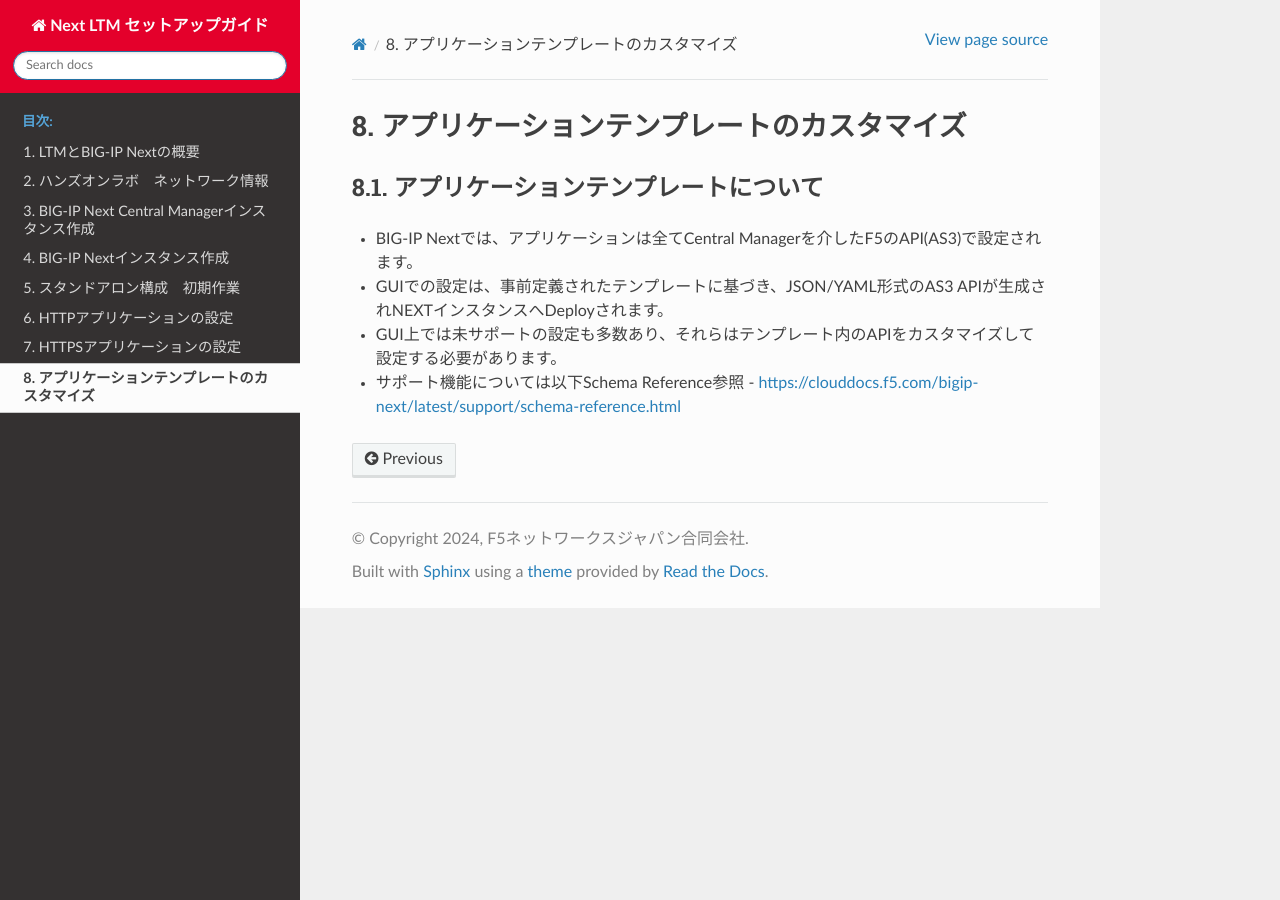
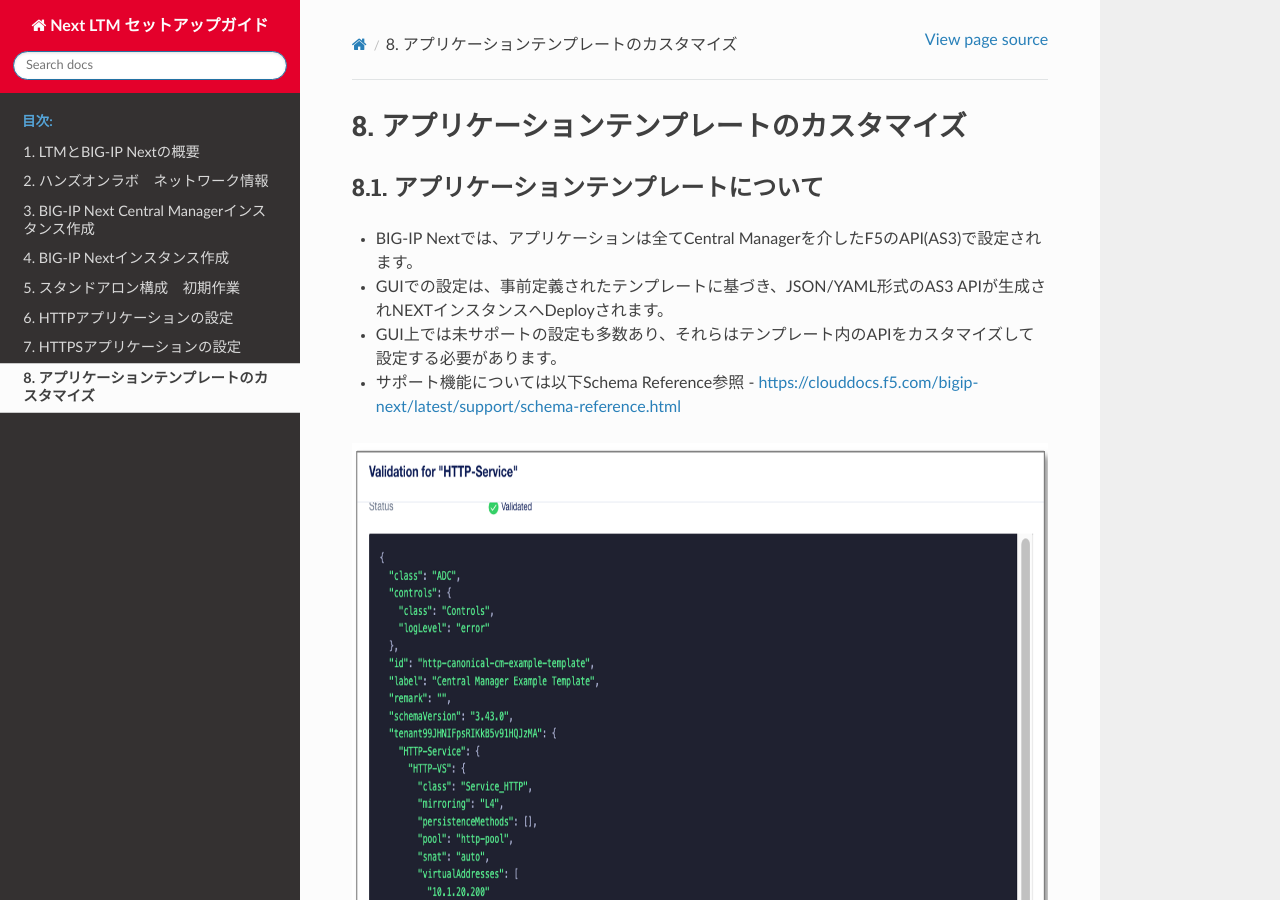
Before and after one commit to BeF5/f5j-easy-setup-next-ltm, a Sphinx documentation site: the page built from docs/content08/content08.rst, in a window 1280 px wide and 900 px high. Built offline with Sphinx 7.4.7 and the Read the Docs theme 2.0.0, drawn with Linux system fonts in a browser that asks for light colours.

Commit message:
Update content08.rst

```diff
--- a/docs/content08/content08.rst
+++ b/docs/content08/content08.rst
@@ -10,3 +10,7 @@
 - GUI上では未サポートの設定も多数あり、それらはテンプレート内のAPIをカスタマイズして設定する必要があります。
 - サポート機能については以下Schema Reference参照
   - https://clouddocs.f5.com/bigip-next/latest/support/schema-reference.html
+
+.. figure:: images/c8-1.png
+   :scale: 80%
+   :align: center
```
